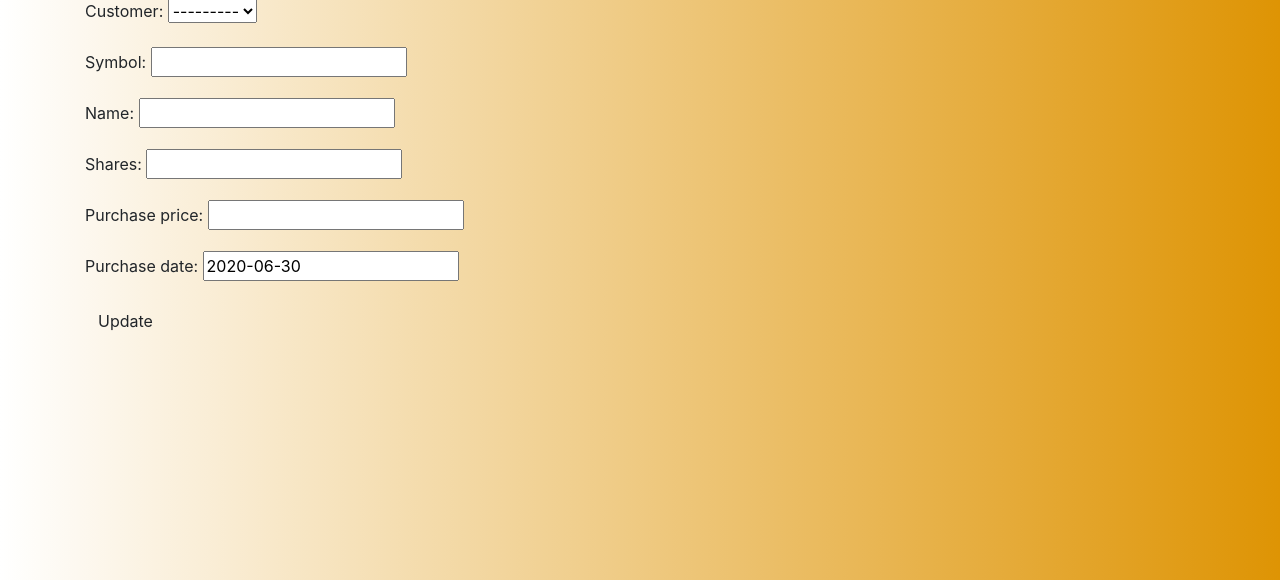
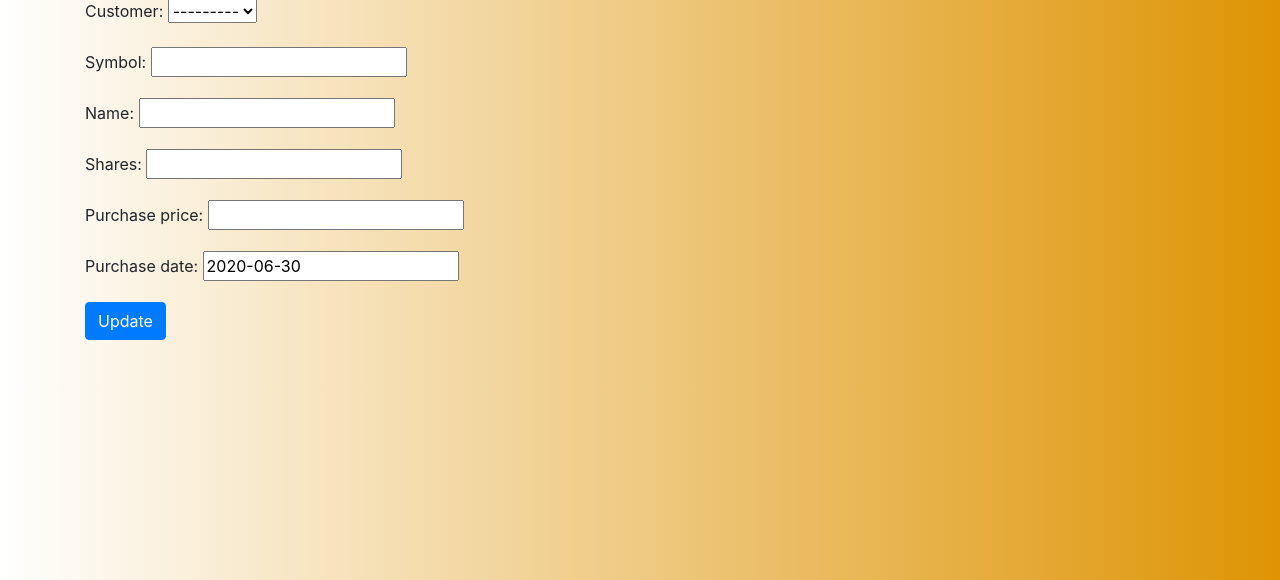
Before and after one commit to VishekhaTamrakar/EagleFinancialServices-Django3-Bootstrap4, a Django app: template portfolio/templates/portfolio/stock_edit.html in a window 1280 px wide. Shown: the part 119-699 px from the top of the page. Run offline with Django 3.2, Linux system fonts and the light colour scheme; the template is opened without the code that fills it: values that come from a table or form of the project are taken from there, others are empty; some libraries are stand-ins or nearby versions.

Commit message:
First Commit

```diff
--- a/portfolio/templates/portfolio/customer_edit.html
+++ b/portfolio/templates/portfolio/customer_edit.html
@@ -7,7 +7,7 @@
     <h1>Edit Customer</h1>
        <form action="" method="post">{% csrf_token %}
         {{ form.as_p }}
-        <button type="submit" class="save btn btn-default">Update</button>
+        <button type="submit" class="save btn btn-primary">Update</button>
     </form>
 </body>
 {% endblock %}
--- a/portfolio/templates/portfolio/investment_edit.html
+++ b/portfolio/templates/portfolio/investment_edit.html
@@ -7,7 +7,7 @@
     <h1>Edit Investment</h1>
        <form action="" method="post">{% csrf_token %}
         {{ form.as_p }}
-        <button type="submit" class="save btn btn-default">Update</button>
+        <button type="submit" class="save btn btn-primary">Update</button>
     </form>
 </body>
 {% endblock %}
--- a/portfolio/templates/portfolio/stock_edit.html
+++ b/portfolio/templates/portfolio/stock_edit.html
@@ -7,7 +7,7 @@
     <h1>Edit Stock</h1>
        <form action="" method="post">{% csrf_token %}
         {{ form.as_p }}
-        <button type="submit" class="save btn btn-default">Update</button>
+        <button type="submit" class="save btn btn-primary">Update</button>
     </form>
 </body>
 {% endblock %}
```
